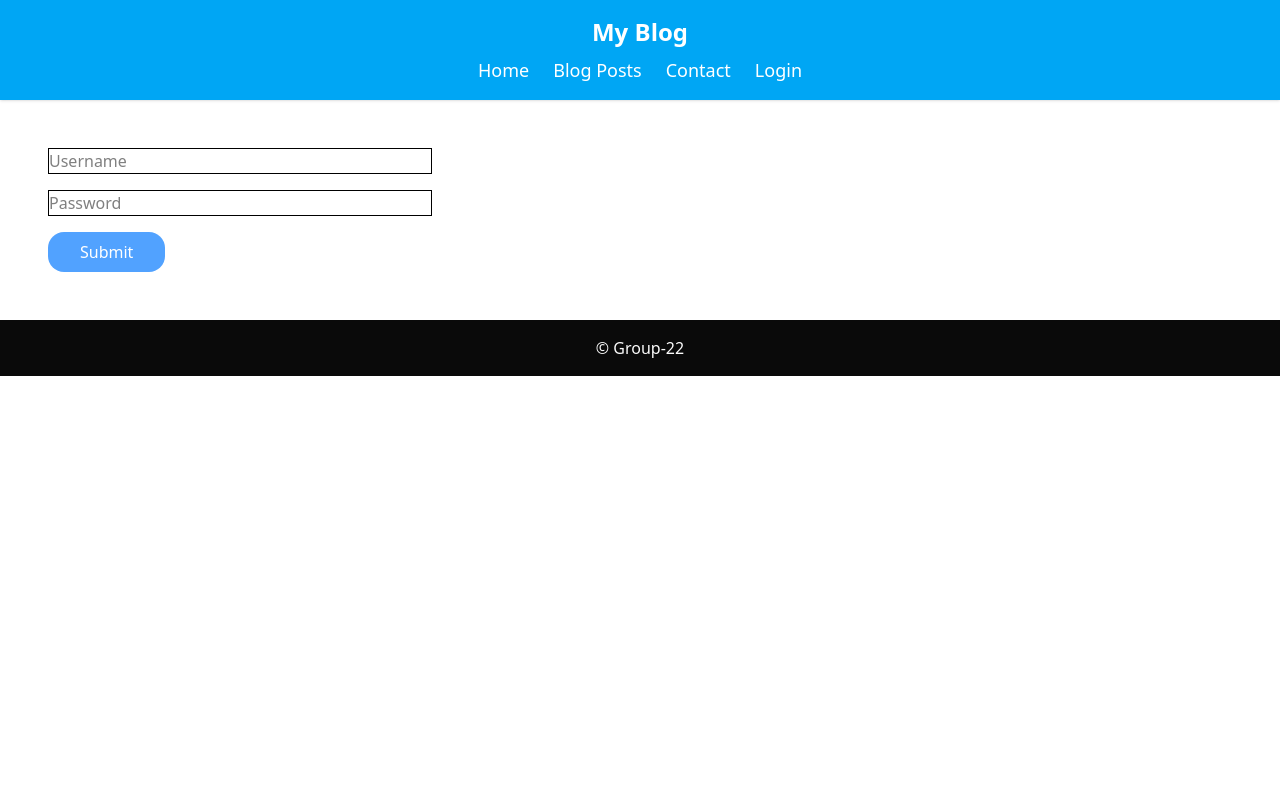
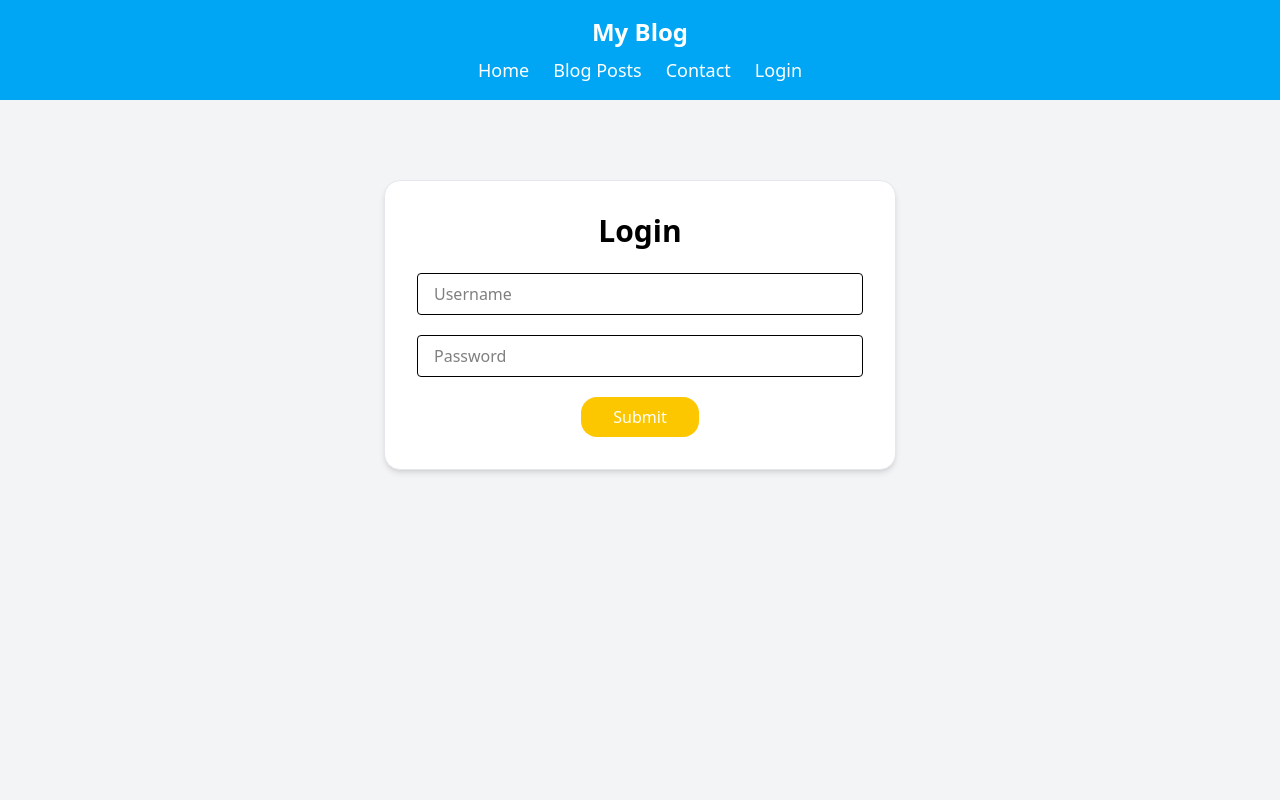
Before and after one commit to Burman92/react-blog-app, a React (Vite) app: page /login in a window 1280 px wide. Shown: the top 800 px of the page. Built offline with nearby package versions, Linux system fonts and the light colour scheme.

Commit message:
Added CSS for homepage and blog post

```diff
--- a/src/homepage/Homepage.jsx
+++ b/src/homepage/Homepage.jsx
@@ -1,5 +1,6 @@
 import React from "react";
 import { useUsername } from "../authWrapper/AuthContext";
+import { Link } from "react-router";
 
 
 function Homepage() {
@@ -8,10 +9,23 @@ function Homepage() {
     const loggedInUser = `Welcome ${username}, Please navigate to the Blog Post to start Blogging`
     const loggedIn = username ? loggedInUser : loggedOutUser;
     return (
-        <div className="flex flex-col items-center justify-center min-h-screen gap-y-4 bg-gray-50">
-            <h1 className="text-2xl font-semibold text-gray-800 text-center bg-white shadow-md p-6 rounded-xl max-w-xl">
-                {loggedIn}
-            </h1>
+        <div className="flex flex-col min-h-screen bg-gray-50">
+            <main className="flex-1 flex flex-col items-center gap-y-4 px-4 md:px-0 pt-10 pb-10">
+                <div className="bg-white w-full max-w-2xl shadow-md text-center p-6 sm:p-10 rounded-2xl border border-gray-200">
+                    <h1 className = "text-xl sm:text-2xl font-semibold text-gray-800 mb-4 sm:mb-6">My Blog</h1>
+                    <div className="bg-white shadow-md border border-gray-100 rounded-xl p-4 sm:p-6 max-w-xl mx-auto text-gray-700 text-base leading-relaxed">
+                        {loggedIn}
+                    </div>
+
+                    <div className= "flex flex-col sm:flex-row gap-4 mt-6 justify-center">
+                        <Link to="/posts" className="bg-blue-400 w-full sm:w-fit px-8 py-2 rounded-2xl text-white text-center">Blog Posts</Link>
+                        {!username &&
+                            (<Link to="/login" className="bg-green-400 w-full sm:w-fit px-8 py-2 rounded-2xl text-white text-center">Login</Link>)
+                        }
+                    </div>
+
+                </div>
+            </main>
         </div>
         );
     }
--- a/src/login/Login.jsx
+++ b/src/login/Login.jsx
@@ -19,12 +19,17 @@ function Login() {
         navigate('/posts');
     }
     return (
-        <div className=' max-w-96 m-12'>
-            <form className='flex flex-col gap-4' onSubmit={onSubmit}>
-            <input required placeholder='Username' className='border' value={userData.username} onChange={e => setUserData({ ...userData, username: e.target.value }) } />
-            <input required placeholder='Password' type='password' className ='border' value={userData.password} onChange={e => setUserData({ ...userData, password: e.target.value }) } />
-            <button type='submit' className='bg-blue-400 w-fit px-8 py-2 rounded-2xl text-white'>Submit</button>
-            </form>
+        <div className = 'flex justify-center items-start min-h-screen bg-gray-100 px-4 pt-20'>
+            <div className  = 'w-full max-w-lg bg-white rounded-2xl shadow-md border border-gray-200 p-8'>
+                <h1 className='text-3xl font-bold mb-6 text-center'>Login</h1>
+
+                    <form className='flex flex-col gap-5' onSubmit={onSubmit}>
+                    <input required placeholder='Username' className='border rounded px-4 py-2' value={userData.username} onChange={e => setUserData({ ...userData, username: e.target.value }) } />
+                    <input required placeholder='Password' type='password' className ='border rounded px-4 py-2' value={userData.password} onChange={e => setUserData({ ...userData, password: e.target.value }) } />
+                    <button type='submit' className='bg-yellow-400 w-fit px-8 py-2 rounded-2xl text-white mx-auto'>Submit</button>
+                    </form>
+
+            </div>
         </div>
     )
 }
--- a/src/postList/PostList.jsx
+++ b/src/postList/PostList.jsx
@@ -13,10 +13,21 @@ function PostList() {
         }, []);
 
     return (
-        <div className="flex flex-col gap-y-2">
-            <Link to="/posts/1">Post #1</Link>
-            <Link to="/posts/2">Post #2</Link>
-            <Link to="/posts/3">Post #3</Link>
+        <div className="flex flex-col min-h-screen bg-gray-50">
+            <main className="flex-1 flex flex-col items-center gap-y-4 px-4 md:px-0 pt-10 pb-10">
+                <div className="bg-white w-full max-w-2xl shadow-md text-center p-6 sm:p-10 rounded-2xl border border-gray-200">
+                    <h1 className = "text-xl sm:text-2xl font-semibold text-gray-800 mb-4 sm:mb-6">Posts</h1>
+                    <div className="bg-white shadow-md border border-gray-100 rounded-xl p-4 sm:p-6 max-w-xl mx-auto text-gray-700 text-[12.5px] leading-relaxed">
+                        Please select a post to view details. Users that are currently logged in can comment on posts.
+                    </div>
+                        <div className= "flex flex-col sm:flex-row gap-4 mt-6 justify-center">
+                            <Link to="/posts/1" className="bg-blue-400 w-full sm:w-fit px-8 py-2 rounded-2xl text-white text-center">Post #1</Link>
+                            <Link to="/posts/2" className="bg-blue-400 w-full sm:w-fit px-8 py-2 rounded-2xl text-white text-center">Post #2</Link>
+                            <Link to="/posts/3" className="bg-blue-400 w-full sm:w-fit px-8 py-2 rounded-2xl text-white text-center">Post #3</Link>
+                        </div>
+
+                </div>
+            </main>
         </div>
         );
 }
```
